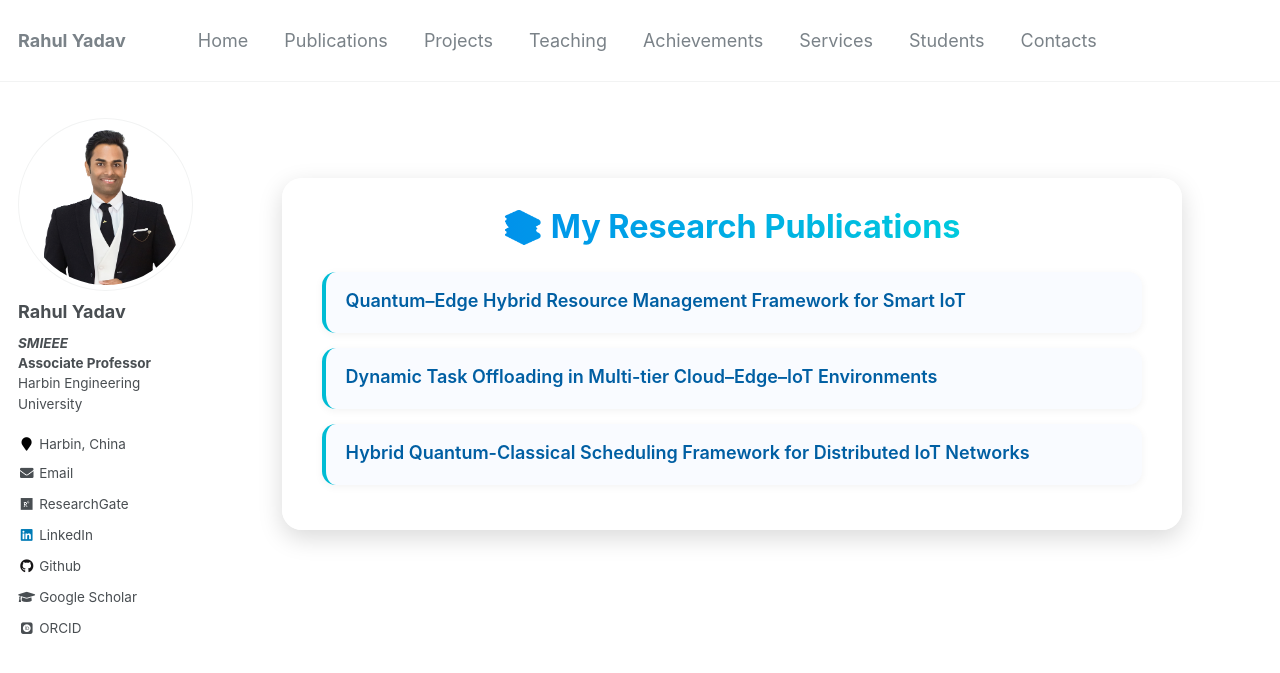
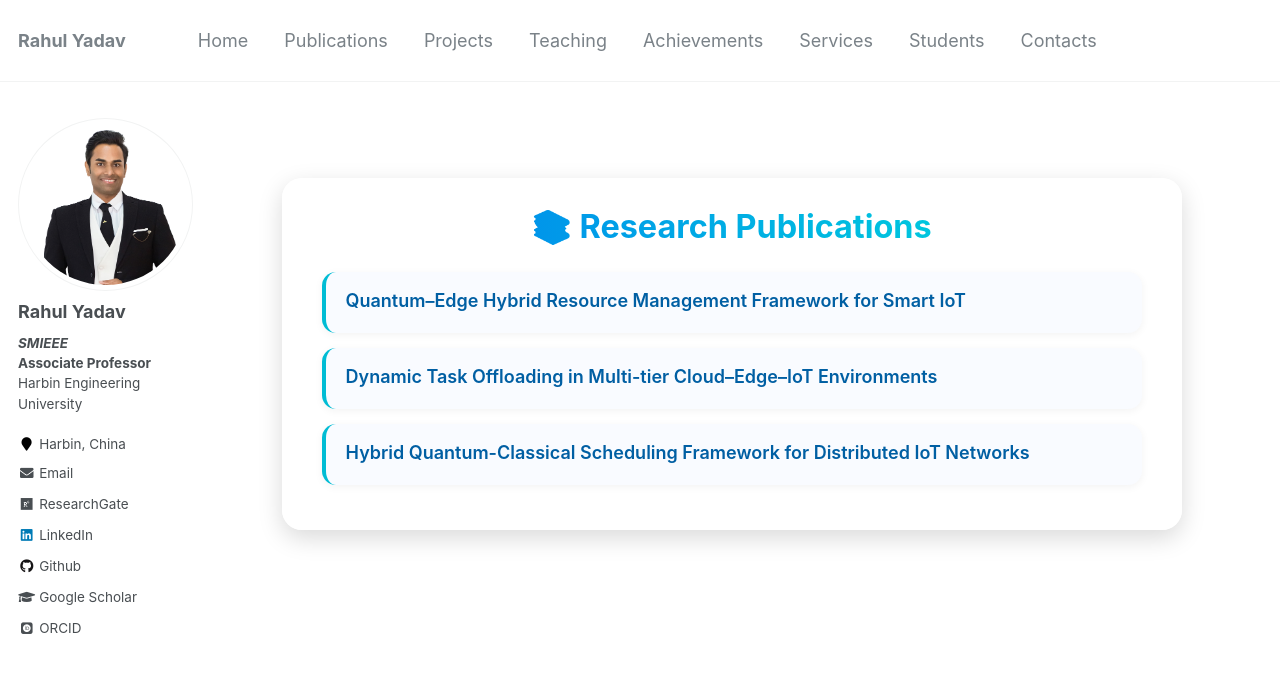
Before and after one commit to iQCloudLab/rahul.github.io, a Jekyll site: the page built from _pages/publications.md, in a window 1280 px wide and 900 px high. Shown: the top 673 px of the window. Built offline with Jekyll 4.4.1, drawn with Linux system fonts in a browser that asks for light colours; some web fonts are replaced.

```diff
--- a/_pages/publications.md
+++ b/_pages/publications.md
@@ -89,7 +89,7 @@ h1 {
 
 <body>
 <div class="publications-container">
-  <h1>📚 My Research Publications</h1>
+  <h1>📚 Research Publications</h1>
   <div id="publications"></div>
 </div>
 {% raw %}
```
